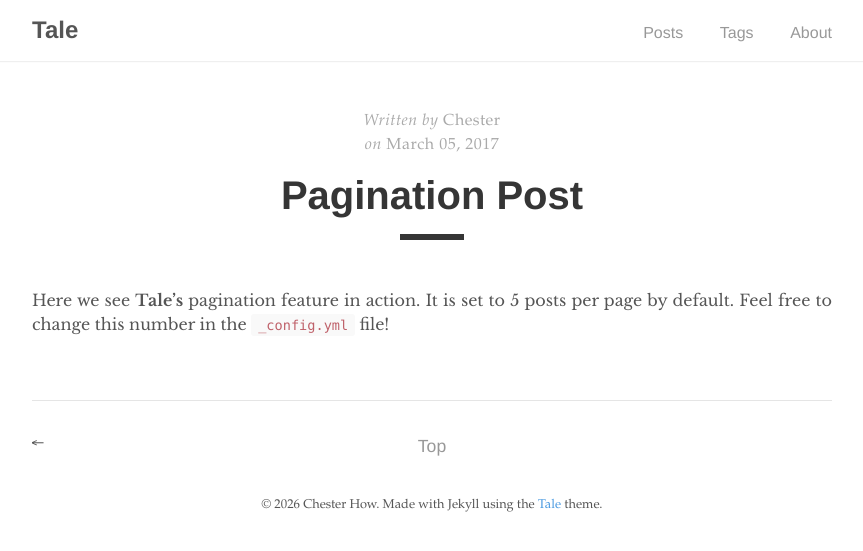
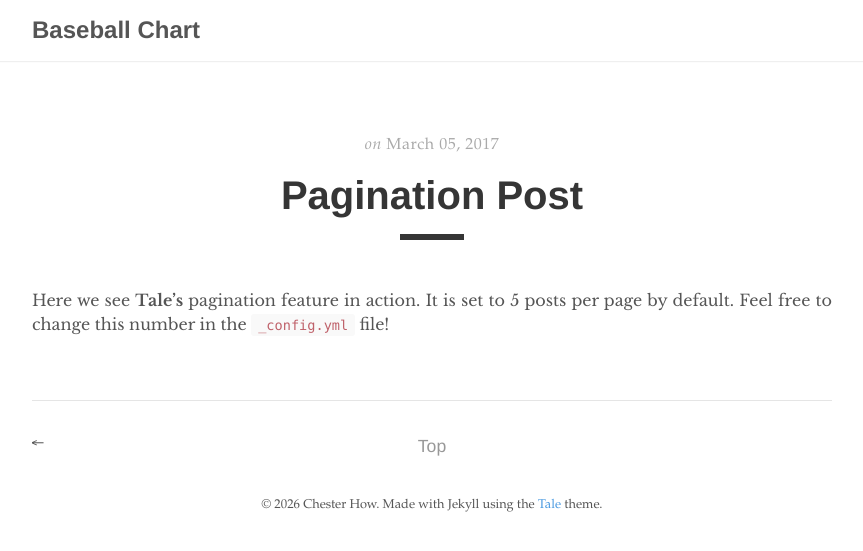
Before and after one commit to songyunkeun/baseball_chart, a Jekyll site: the page built from _posts/2017-03-05-pagination-post.md, in a window 1280 px wide. Shown: the top 551 px of the page, without its empty margins (208-1071 px from the left). Built offline with Jekyll 4.4.1, drawn with Linux system fonts in a browser that asks for light colours.

Commit message:
vault backup: 2026-07-03 14:04:52

```diff
--- a/_config.yml
+++ b/_config.yml
@@ -1,5 +1,5 @@
 # Site settings
-title:          Tale
+title:          "Baseball Chart"
 description:    "Minimal Jekyll theme for storytellers"
 baseurl:        ""
 url:            "https://chesterhow.github.io"
--- a/_includes/navigation.html
+++ b/_includes/navigation.html
@@ -4,9 +4,9 @@
       <h2 class="nav-title">{{ site.title }}</h2>
     </a>
     <ul>
-      <li><a href="{{ site.baseurl }}/">Posts</a></li>
-      <li><a href="{{ '/tags' | prepend: site.baseurl }}">Tags</a></li>
-      <li><a href="{{ '/about' | prepend: site.baseurl }}">About</a></li>
+      <!--netsong <li><a href="{{ site.baseurl }}/">Posts</a></li> -->
+      <!-- <li><a href="{{ '/tags' | prepend: site.baseurl }}">Tags</a></li> -->
+      <!-- <li><a href="{{ '/about' | prepend: site.baseurl }}">About</a></li> -->
     </ul>
   </div>
 </nav>
--- a/_layouts/post.html
+++ b/_layouts/post.html
@@ -4,12 +4,12 @@ layout: default
 
 <div class="post">
   <div class="post-info">
-    <span>Written by</span>
+    <!--netsong <span>Written by</span>
     {% if page.author %}
         {{ page.author }}
     {% else %}
         {{ site.author.name }}
-    {% endif %}
+    {% endif %} -->
 
     {% if page.date %}
       <br>
```
